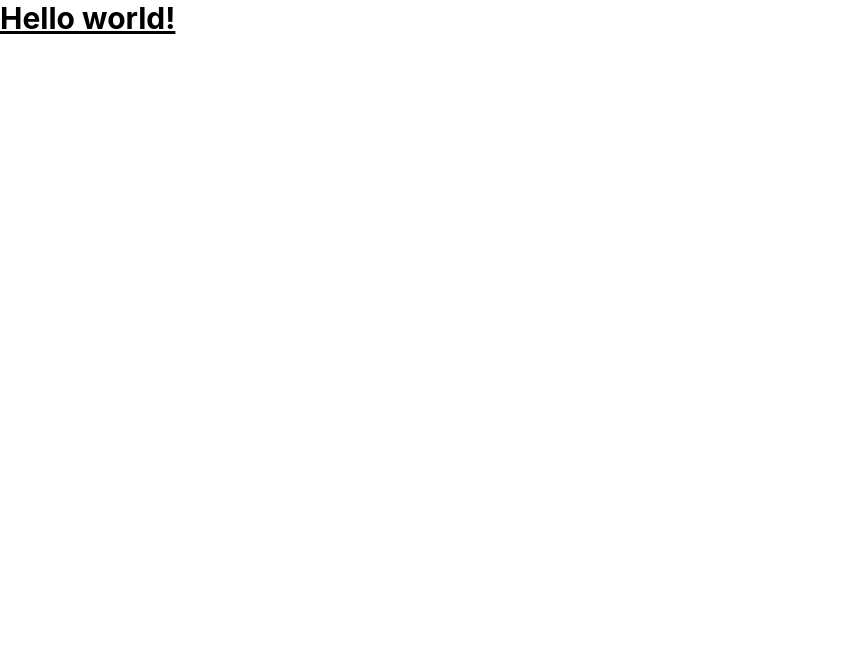
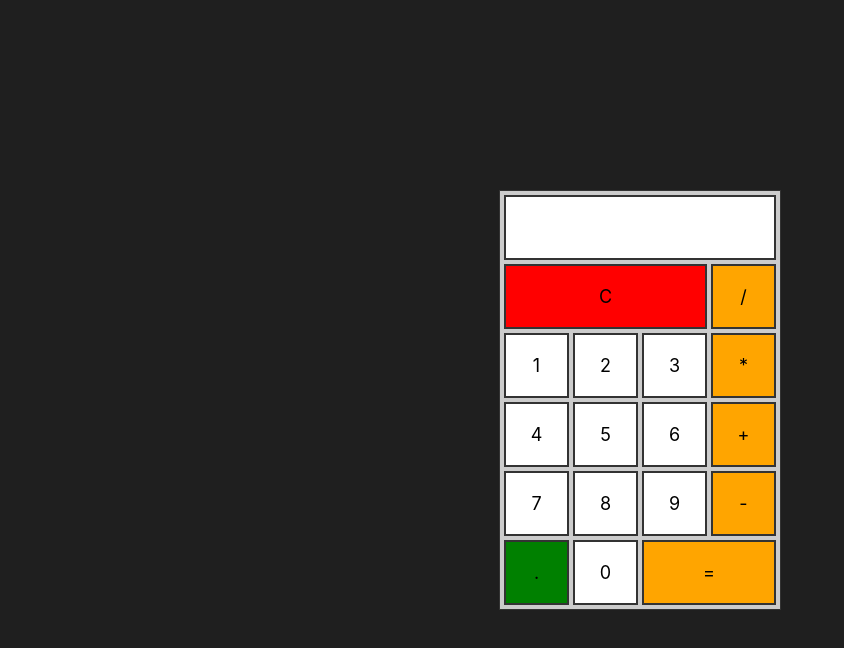
Before and after one commit to leftyPark89/react-typescript-st, a React (Vite) app: page / in a window 1280 px wide. Shown: the top 648 px of the page, without its empty margins (0-844 px from the left). Built offline with nearby package versions, Linux system fonts and the light colour scheme.

Commit message:
tailwind study

```diff
--- a/package.json
+++ b/package.json
@@ -15,6 +15,7 @@
     "react": "^19.2.5",
     "react-dom": "^19.2.5",
     "styled-components": "^6.4.2",
+    "tailwind-merge": "^3.6.0",
     "tailwindcss": "^4.3.0",
     "uuid": "^14.0.0"
   },
--- a/src/App.tsx
+++ b/src/App.tsx
@@ -1,12 +1,9 @@
+import Calculator from "./components/Calculator.tsx";
 
 export default function App() {
-
-
   return (
     <>
-      <h1 className="text-3xl font-bold underline">
-        Hello world!
-      </h1>
+      <Calculator></Calculator>
     </>
   );
 };
--- /dev/null
+++ b/src/components/Calculator.tsx
@@ -0,0 +1,30 @@
+export default function Calculator() {
+  return (
+    <>
+      <div className="bg-[#1f1f1f] flex justify-center items-center h-screen">
+        <article className="w-[282px] border border-solid border-[#333] bg-[#ccc] p-[4px]">
+          <form className="grid grid-cols-[repeat(4,65px)] auto-rows-[65px] gap-[4px]">
+            <input type="text" name="output" className="bg-white input col-span-4 text-right px-[10px]" readOnly/>
+            <input type="button" className="bg-[red] col-span-3 input" value="C"/>
+            <input type="button" className="bg-[orange] input" value="/"/>
+            <input type="button" className="bg-white input" value="1"/>
+            <input type="button" className="bg-white input" value="2"/>
+            <input type="button" className="bg-white input" value="3"/>
+            <input type="button" className="bg-[orange] input" value="*"/>
+            <input type="button" className="bg-white input" value="4"/>
+            <input type="button" className="bg-white input" value="5"/>
+            <input type="button" className="bg-white input" value="6"/>
+            <input type="button" className="bg-[orange] input" value="+"/>
+            <input type="button" className="bg-white input" value="7"/>
+            <input type="button" className="bg-white input" value="8"/>
+            <input type="button" className="bg-white input" value="9"/>
+            <input type="button" className="bg-[orange] input" value="-"/>
+            <input type="button" className="bg-[green] input" value="."/>
+            <input type="button" className="bg-white input" value="0"/>
+            <input type="button" className="bg-[orange] col-span-2 input" value="="/>
+          </form>
+        </article>
+      </div>
+    </>
+  );
+};
--- /dev/null
+++ b/src/styles/globals.css
@@ -0,0 +1,12 @@
+.button {
+    background-color: oklch(0.723 0.219 149.579);
+    color: white;
+    padding: 12px 20px;
+    border-radius: 0.25rem;
+    border: none;
+    cursor: pointer;
+    transition: background-color0 .3s ease;
+}
+.button:hover {
+    background-color: oklch(0.627 0.194 149.214);
+}
--- a/src/styles/index.css
+++ b/src/styles/index.css
@@ -1 +1,2 @@
 @import "tailwind.css";
+@import "./globals.css";
--- a/src/styles/tailwind.css
+++ b/src/styles/tailwind.css
@@ -1 +1,11 @@
 @import "tailwindcss";
+
+
+@layer components {
+    .btns {
+        @apply bg-green-500 text-white py-3 px-5 rounded border-none cursor-pointer transition-colors duration-300 hover:bg-green-600
+    }
+    .input{
+        @apply border-[2px] border-solid border-[#333] cursor-pointer text-[18px] hover:shadow-[1px_1px_2px_#333]
+    }
+}
```
Also changed, not shown: 1 other file (tests, documents, lock files or other folders).
